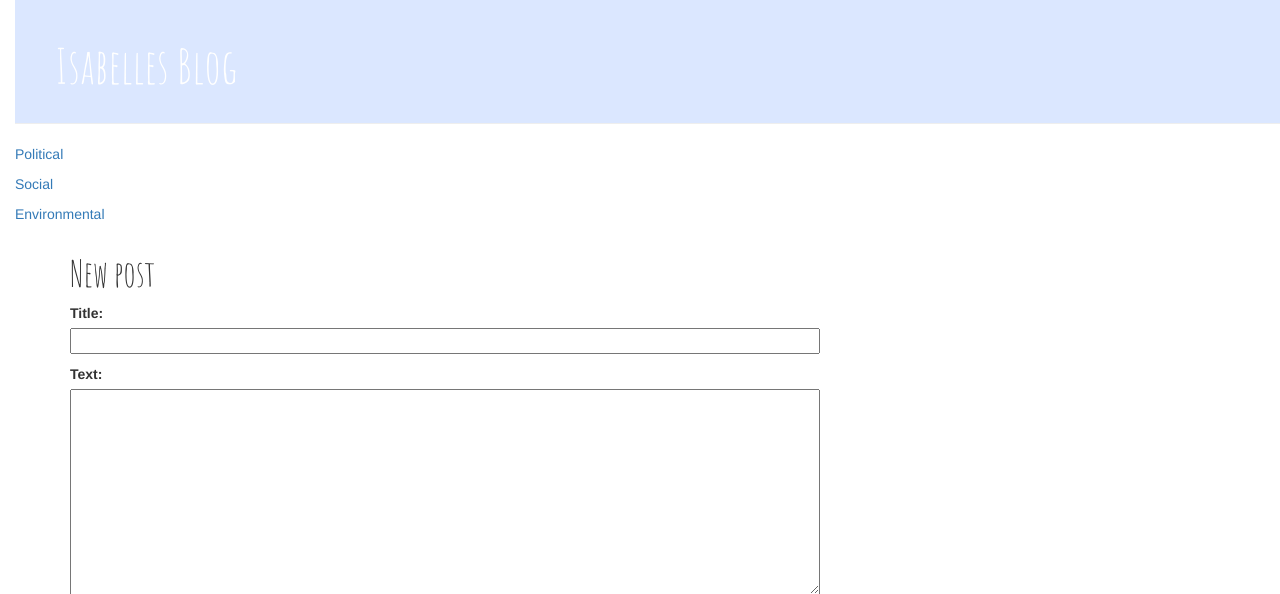
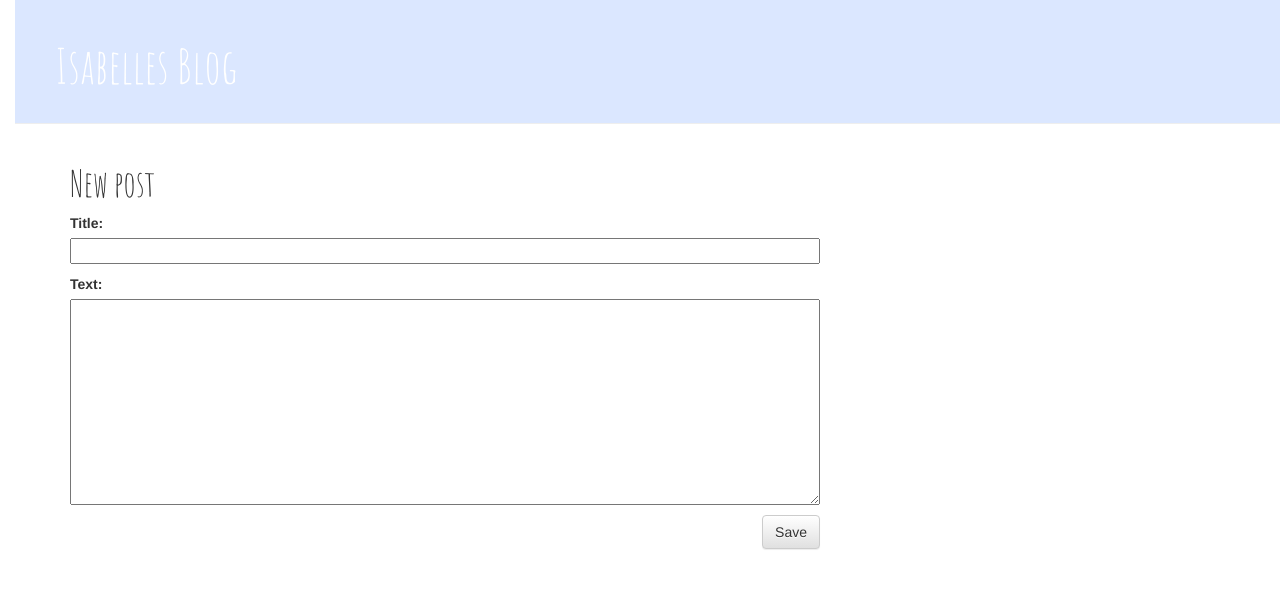
Before and after one commit to isabelleaduste/my-first-blog, a Django app: page /post/new/ in a window 1280 px wide. Shown: the top 594 px of the page. Run offline with Django 3.2, Linux system fonts and the light colour scheme; some libraries are stand-ins or nearby versions.

```diff
--- a/blog/templates/blog/base.html
+++ b/blog/templates/blog/base.html
@@ -16,12 +16,14 @@
         <h1><a href="/">Isabelles Blog</a></h1>
     </div>
 
+    <!--
     <a href="politicalhome.html">Political</a>
     <p></p>
     <a href="socialhome.html">Social</a>
     <p></p>
     <a href="environmentalhome.html">Environmental</a>
     <p></p>
+    -->
 
     <div class="content container">
         <div class="row">
--- a/blog/urls.py
+++ b/blog/urls.py
@@ -6,9 +6,9 @@ urlpatterns = [
     url(r'^post/(?P<pk>\d+)/$', views.post_detail, name='post_detail'),
     url(r'^post/new/$', views.post_new, name='post_new'),
     url(r'^post/(?P<pk>\d+)/edit/$', views.post_edit, name='post_edit'),
-    url(r'^environmentalhome.html/$', views.environmental, name='environmental'),
-    url(r'^socialhome.html/$', views.social, name='social'),
-    url(r'^politicalhome.html/$', views.political, name='political'),
+    #url(r'^environmentalhome.html/$', views.environmental, name='environmental'),
+    #url(r'^socialhome.html/$', views.social, name='social'),
+    #url(r'^politicalhome.html/$', views.political, name='political'),
 
 
 ]
--- a/blog/views.py
+++ b/blog/views.py
@@ -41,11 +41,11 @@ def post_edit(request, pk):
         form = PostForm(instance=post)
     return render(request, 'blog/post_edit.html', {'form': form})
 
-def environmental(request):
-    return render(request, 'blog/environmentalhome.html', {})
+#def environmental(request):
+    #return render(request, 'blog/environmentalhome.html', {})
 
-def social(request):
-    return render(request, 'blog/socialhome.html', {})
+#def social(request):
+    #return render(request, 'blog/socialhome.html', {})
 
-def political(request):
-    return render(request, 'blog/politicalhome.html', {})
+#def political(request):
+    #return render(request, 'blog/politicalhome.html', {})
```
